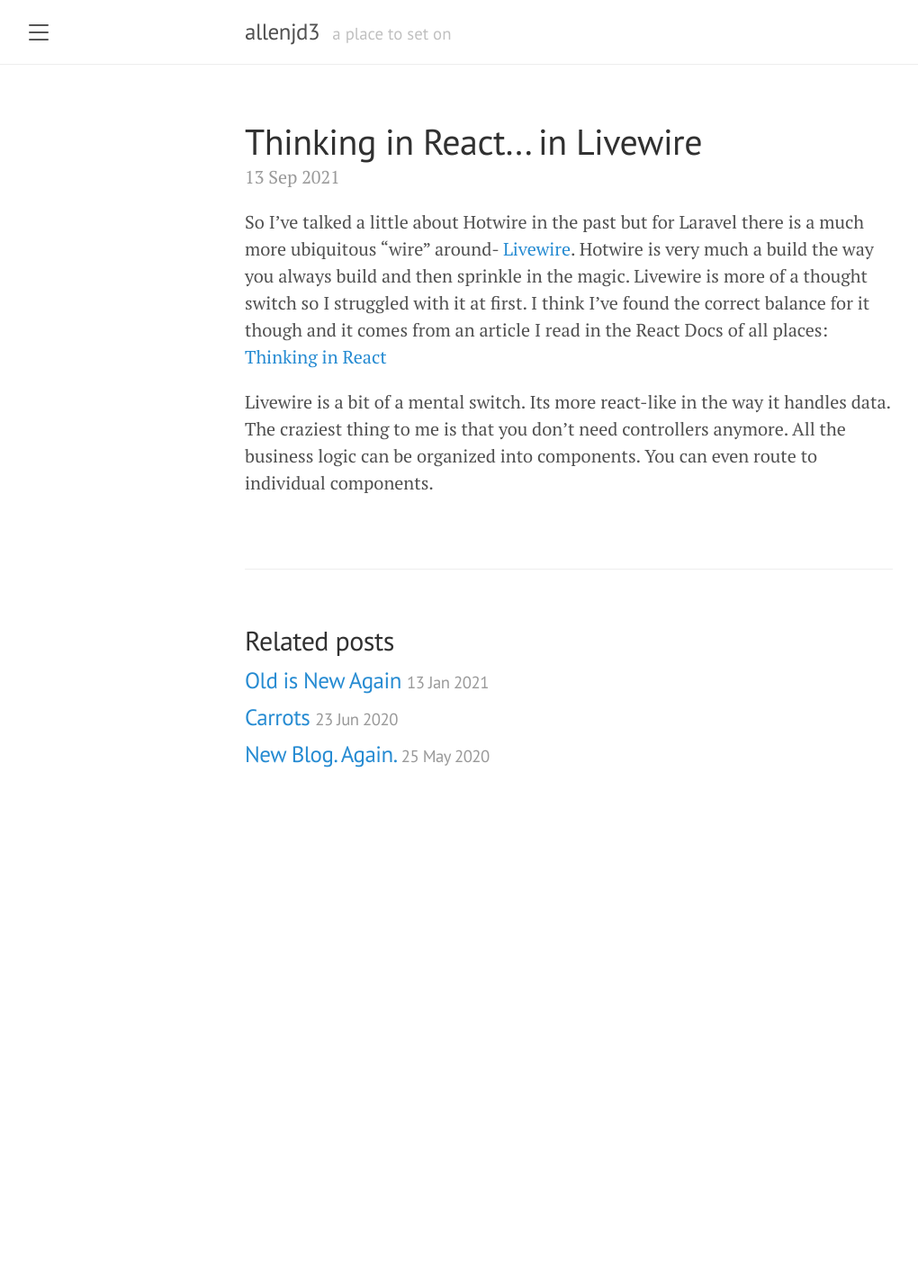
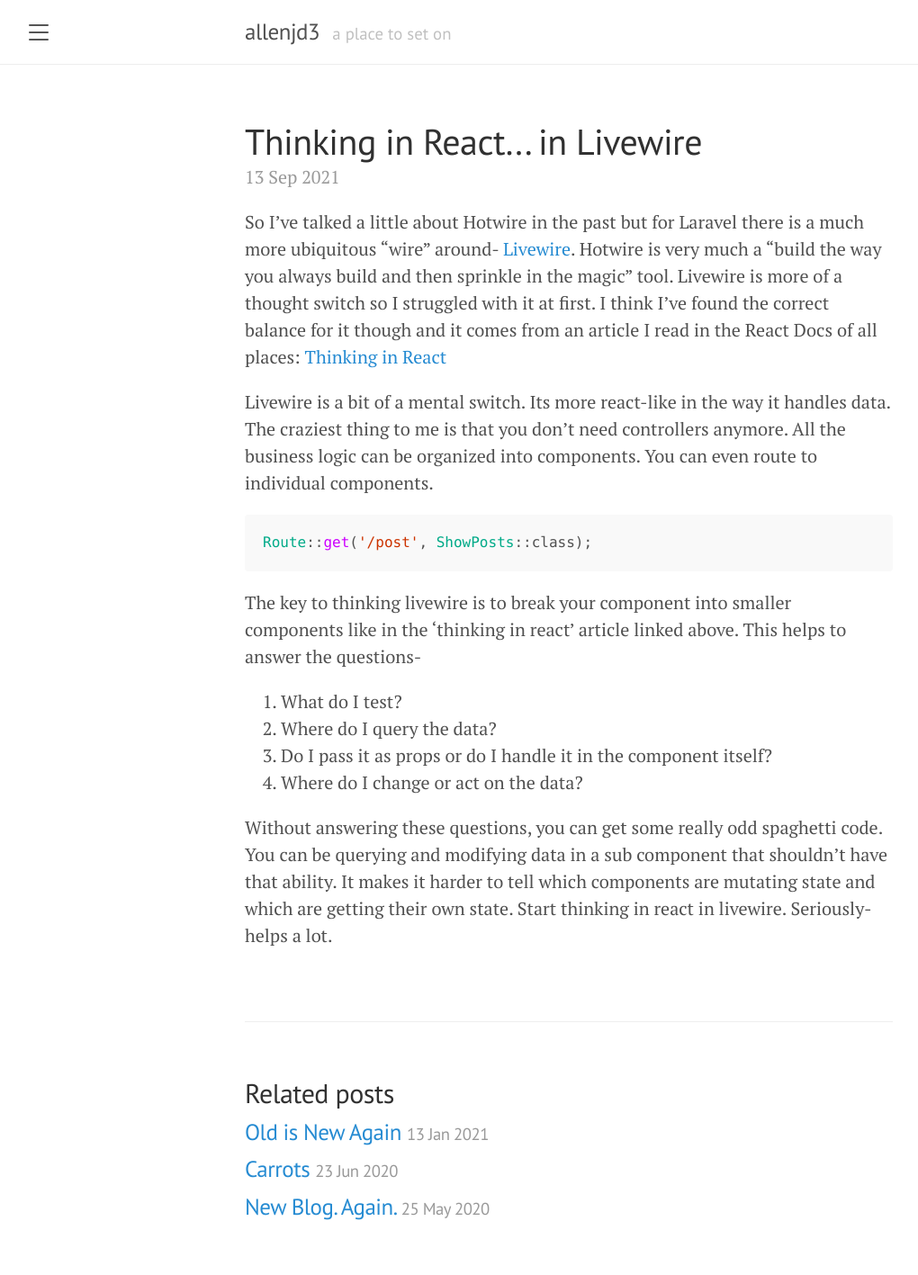
Before and after one commit to allenjd3/allenjd3.github.io, a Jekyll site: the page built from _posts/2021-09-13-thinking-in-react-in-livewire.md, in a window 1280 px wide. Shown: the whole page at 90% size, without its empty margins (8-1028 px from the left). Built offline with Jekyll 4.4.1, drawn with Linux system fonts in a browser that asks for light colours; before the commit the page ends 915 px from its top, so only the background shows below that.

Commit message:
Update 2021-09-13-thinking-in-react-in-livewire.md

````diff
--- a/_posts/2021-09-13-thinking-in-react-in-livewire.md
+++ b/_posts/2021-09-13-thinking-in-react-in-livewire.md
@@ -4,6 +4,18 @@ title:  "Thinking in React... in Livewire"
 date:   2021-09-13 09:55:00 -0400
 categories: general
 ---
-So I've talked a little about Hotwire in the past but for Laravel there is a much more ubiquitous "wire" around- [Livewire](https://laravel-livewire.com/). Hotwire is very much a build the way you always build and then sprinkle in the magic. Livewire is more of a thought switch so I struggled with it at first. I think I've found the correct balance for it though and it comes from an article I read in the React Docs of all places: [Thinking in React](https://reactjs.org/docs/thinking-in-react.html)
+So I've talked a little about Hotwire in the past but for Laravel there is a much more ubiquitous "wire" around- [Livewire](https://laravel-livewire.com/). Hotwire is very much a "build the way you always build and then sprinkle in the magic" tool. Livewire is more of a thought switch so I struggled with it at first. I think I've found the correct balance for it though and it comes from an article I read in the React Docs of all places: [Thinking in React](https://reactjs.org/docs/thinking-in-react.html)
 
 Livewire is a bit of a mental switch. Its more react-like in the way it handles data. The craziest thing to me is that you don't need controllers anymore. All the business logic can be organized into components. You can even route to individual components.
+
+```php
+Route::get('/post', ShowPosts::class);
+```
+
+The key to thinking livewire is to break your component into smaller components like in the 'thinking in react' article linked above. This helps to answer the questions-
+1. What do I test?
+2. Where do I query the data?
+3. Do I pass it as props or do I handle it in the component itself?
+4. Where do I change or act on the data?
+
+Without answering these questions, you can get some really odd spaghetti code. You can be querying and modifying data in a sub component that shouldn't have that ability. It makes it harder to tell which components are mutating state and which are getting their own state. Start thinking in react in livewire. Seriously- helps a lot.
````
